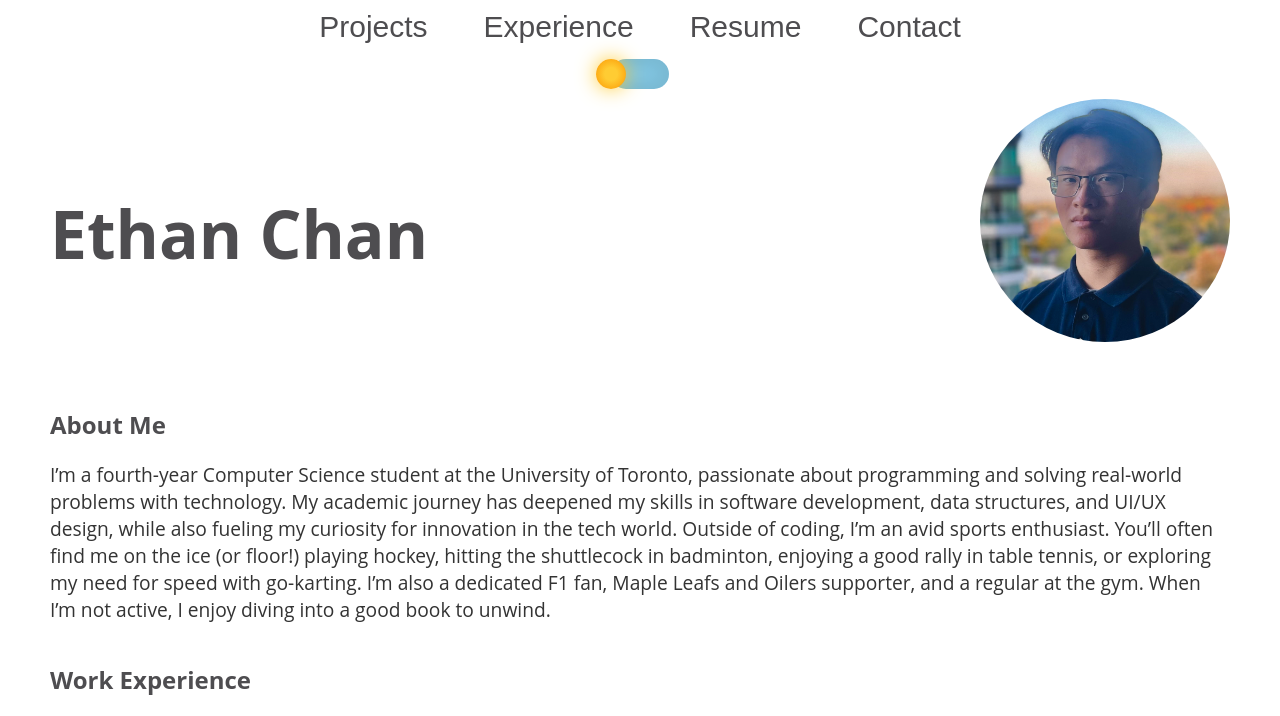
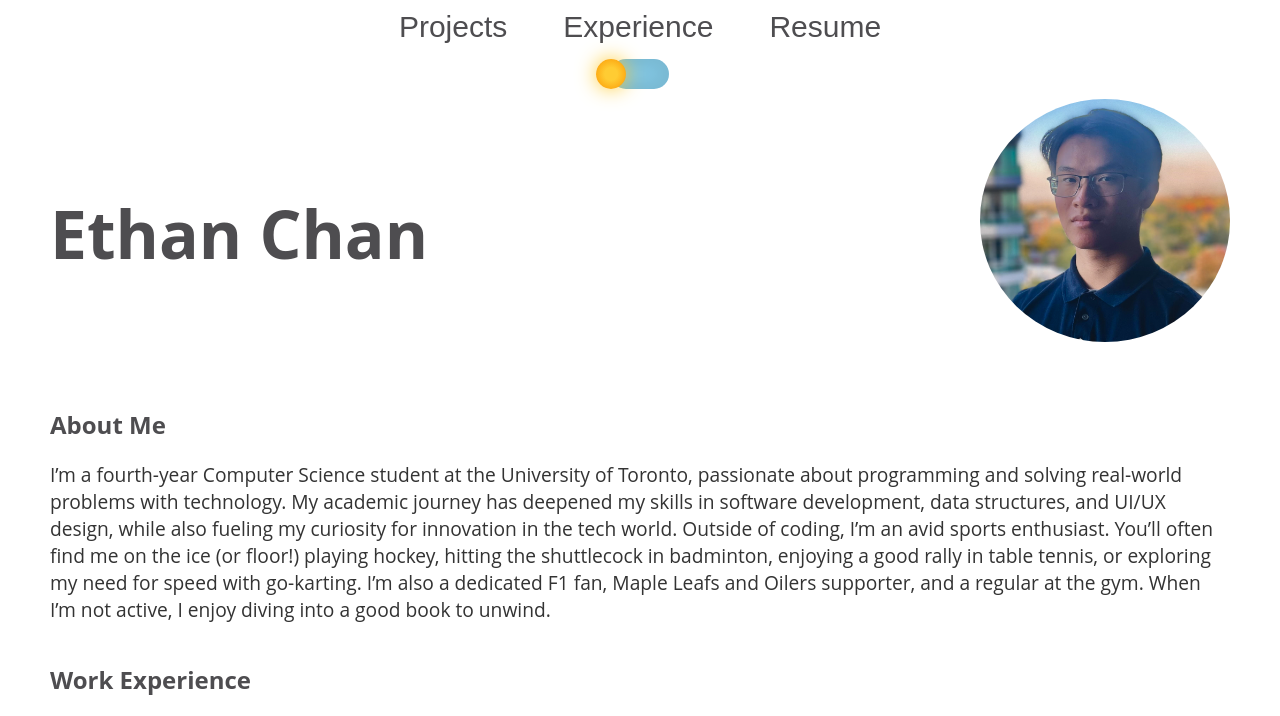
Before and after one commit to e-than-c/personal-webpage-2, a plain HTML site: page experience.html in a window 1280 px wide. Shown: the top 716 px of the page. Drawn offline with Linux system fonts and the light colour scheme.

Commit message:
removed contact button from navbar

```diff
--- a/experience.html
+++ b/experience.html
@@ -25,11 +25,6 @@
         >
           <button class="btn">Resume</button>
         </a>
-        <div class="contact-info">
-          <a href="mailto:enchan101@gmail.com" title="Email">
-            <button class="btn contact-btn" id="contact-button">Contact</button>
-          </a>
-        </div>
       </div>
       <div class="toggle-switch-container">
         <div class="toggle-switch">
```
Also changed, not shown: index.html (+0 -5 lines), project1.html (+0 -5 lines), project2.html (+0 -5 lines), project3.html (+0 -5 lines), project4.html (+0 -5 lines).
